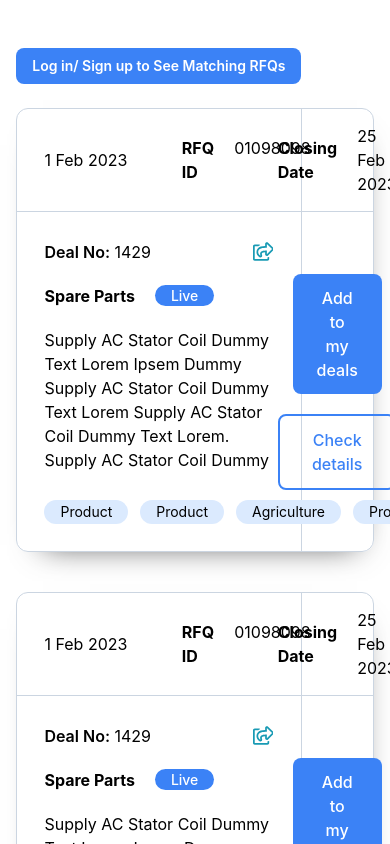
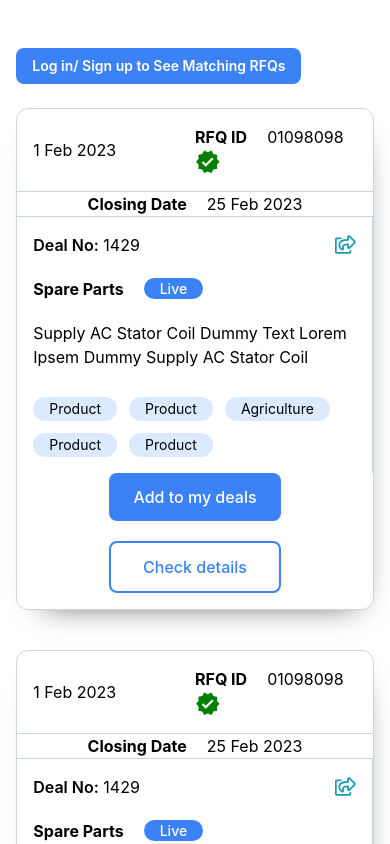
Before and after one commit to MiheerSharma22/worldref-assignment, a React (Create React App) app: page / in a window 390 px wide. Built offline with nearby package versions, Linux system fonts and the light colour scheme; the HTML template or start-up script is replaced by a standard one.

Commit message:
added media queries

```diff
--- a/src/App.js
+++ b/src/App.js
@@ -1,7 +1,6 @@
 import { Routes, Route } from "react-router-dom";
 import HomePage from "./components/pages/HomePage";
 import Login from "./components/pages/Login";
-import Register from "./components/pages/Register";
 import { useEffect, useState } from "react";
 
 function App() {
@@ -30,10 +29,6 @@ function App() {
           path="/login"
           element={<Login setIsUserLoggedIn={setIsUserLoggedIn} />}
         />
-        <Route
-          path="/register"
-          element={<Register setIsUserLoggedIn={setIsUserLoggedIn} />}
-        />
       </Routes>
     </div>
   );
--- a/src/components/Card.js
+++ b/src/components/Card.js
@@ -34,13 +34,13 @@ const Card = ({ isUserLoggedIn }) => {
   return (
     <div className="card flex flex-col w-full rounded-xl border border-slate-300">
       {/* upper */}
-      <div className="flex border-b border-slate-300">
+      <div className="flex flex-col md:flex-row border-b border-slate-300">
         {/* left -> date, id and verified */}
-        <div className="flex w-[80%] justify-between items-center p-[1.7rem] border-r border-slate-300">
+        <div className="flex md:w-[80%] justify-between items-center p-[1rem] md:p-[1.7rem] border-b md:border-r border-slate-300">
           <p>1 Feb 2023</p>
 
           {/* id and verified container */}
-          <div className="flex justify-between w-[40%]">
+          <div className="flex flex-col md:flex-row justify-between w-[50%] md:w-[40%]">
             {/* id */}
             <div className="flex gap-5">
               <p className="font-bold">RFQ ID</p>
@@ -53,16 +53,16 @@ const Card = ({ isUserLoggedIn }) => {
         </div>
 
         {/* right -> closing date */}
-        <div className="w-[20%] flex items-center justify-center gap-5">
+        <div className="md:w-[20%] flex items-center justify-center gap-5">
           <p className="font-bold">Closing Date</p>
           <p>25 Feb 2023</p>
         </div>
       </div>
 
       {/* lower */}
-      <div className="flex">
+      <div className="flex md:flex-row flex-col">
         {/* left */}
-        <div className="w-[80%] flex flex-col gap-5 p-[1.7rem] border-r border-slate-300">
+        <div className="md:w-[80%] flex flex-col gap-5 p-[1rem] md:p-[1.7rem] border-r border-slate-300">
           {/* deal number and share button */}
           <div className="flex justify-between items-center">
             <p>
@@ -85,12 +85,11 @@ const Card = ({ isUserLoggedIn }) => {
           {/* lorem text */}
           <p>
             Supply AC Stator Coil Dummy Text Lorem Ipsem Dummy Supply AC Stator
-            Coil Dummy Text Lorem Supply AC Stator Coil Dummy Text Lorem. Supply
-            AC Stator Coil Dummy{" "}
+            Coil
           </p>
 
           {/* tags */}
-          <div className="flex gap-3 mt-[0.5rem]">
+          <div className="flex w-full flex-wrap gap-3 mt-[0.5rem]">
             <div className="px-[1rem] py-[0.1rem] bg-blue-100 text-[0.875rem] rounded-full">
               <p>Product</p>
             </div>
@@ -110,7 +109,7 @@ const Card = ({ isUserLoggedIn }) => {
         </div>
 
         {/* right -> buttons */}
-        <div className="w-[20%] flex flex-col items-center justify-center gap-5">
+        <div className="md:w-[20%] pb-4 md:pb-0 flex flex-col items-center justify-center gap-5">
           <button
             className="px-[1.5rem] py-[0.75rem] rounded-lg bg-blue-500 text-white font-medium"
             onClick={addToDealsClickHandler}
--- a/src/components/pages/HomePage.js
+++ b/src/components/pages/HomePage.js
@@ -1,6 +1,7 @@
 import React from "react";
 import Card from "../Card";
 import { useNavigate } from "react-router-dom";
+import toast from "react-hot-toast";
 
 const HomePage = ({ isUserLoggedIn }) => {
   const navigate = useNavigate();
@@ -18,6 +19,7 @@ const HomePage = ({ isUserLoggedIn }) => {
           <button
             className="rounded-lg px-[1rem] py-[0.5rem] bg-blue-500 text-white font-semibold text-sm mb-[1.5rem]"
             onClick={() => {
+              toast.success("Logged out successfully!");
               sessionStorage.clear();
               localStorage.clear();
               navigate("/login");
--- a/src/components/pages/Login.js
+++ b/src/components/pages/Login.js
@@ -46,6 +46,7 @@ const Login = ({ setIsUserLoggedIn }) => {
       return;
     }
 
+    // if stay signed in is checked while logging in, setting email into localStorage else into sessionStorage
     if (isChecked) {
       localStorage.setItem("email", formData.email);
     } else {
@@ -61,7 +62,9 @@ const Login = ({ setIsUserLoggedIn }) => {
     <div className="w-full h-full flex items-center justify-center">
       {/* login container */}
       <div className="py-[2rem] px-[0.4rem] flex flex-col gap-8 rounded-lg loginContainer">
-        <h2 className="text-[2rem] font-semibold px-[15rem]">Seller Log in</h2>
+        <h2 className="text-[1.5rem] md:text-[2rem] font-semibold px-[6.5rem] md:px-[15rem]">
+          Seller Log in
+        </h2>
 
         <div className="border-t-2 border-slate-300 flex items-center justify-center">
           {/* form */}
@@ -78,7 +81,7 @@ const Login = ({ setIsUserLoggedIn }) => {
               </label>
               {/* email error text */}
               {showEmailError && (
-                <p className="text-red-600 text-sm font-medium">
+                <p className="text-red-600 text-xs md:text-sm font-medium">
                   This account doesn’t exist. Enter a different account or{" "}
                   <span className="text-blue-500">create a new one</span>
                 </p>
@@ -107,7 +110,7 @@ const Login = ({ setIsUserLoggedIn }) => {
 
               {/* password error text */}
               {showPasswordError && (
-                <p className="text-red-600 text-sm font-medium">
+                <p className="text-red-600 text-[0.7rem] md:text-sm font-medium">
                   Your password is incorrect. If you don’t remember your
                   password <span className="text-blue-500">reset it now</span>
                 </p>
@@ -137,7 +140,7 @@ const Login = ({ setIsUserLoggedIn }) => {
             </div>
 
             {/* stay signed in and forgot password text */}
-            <div className="flex justify-between items-center">
+            <div className="flex flex-col gap-3 md:flex-row md:justify-between items-center">
               <div className="flex flex-row-reverse gap-3">
                 <label htmlFor="check" className="font-medium">
                   Stay signed in
@@ -167,8 +170,8 @@ const Login = ({ setIsUserLoggedIn }) => {
               Log In
             </button>
 
-            {/* text to route to register */}
-            <p className="text-center font-semibold text-lg">
+            {/* text to register */}
+            <p className="text-center font-semibold text-[0.875rem] md:text-lg">
               Don’t Have An Account?{" "}
               <span className="text-blue-600"> Create Account</span>
             </p>
--- a/src/components/pages/Register.js
+++ /dev/null
@@ -1,7 +0,0 @@
-import React from "react";
-
-const Register = () => {
-  return <div>Register</div>;
-};
-
-export default Register;
```
